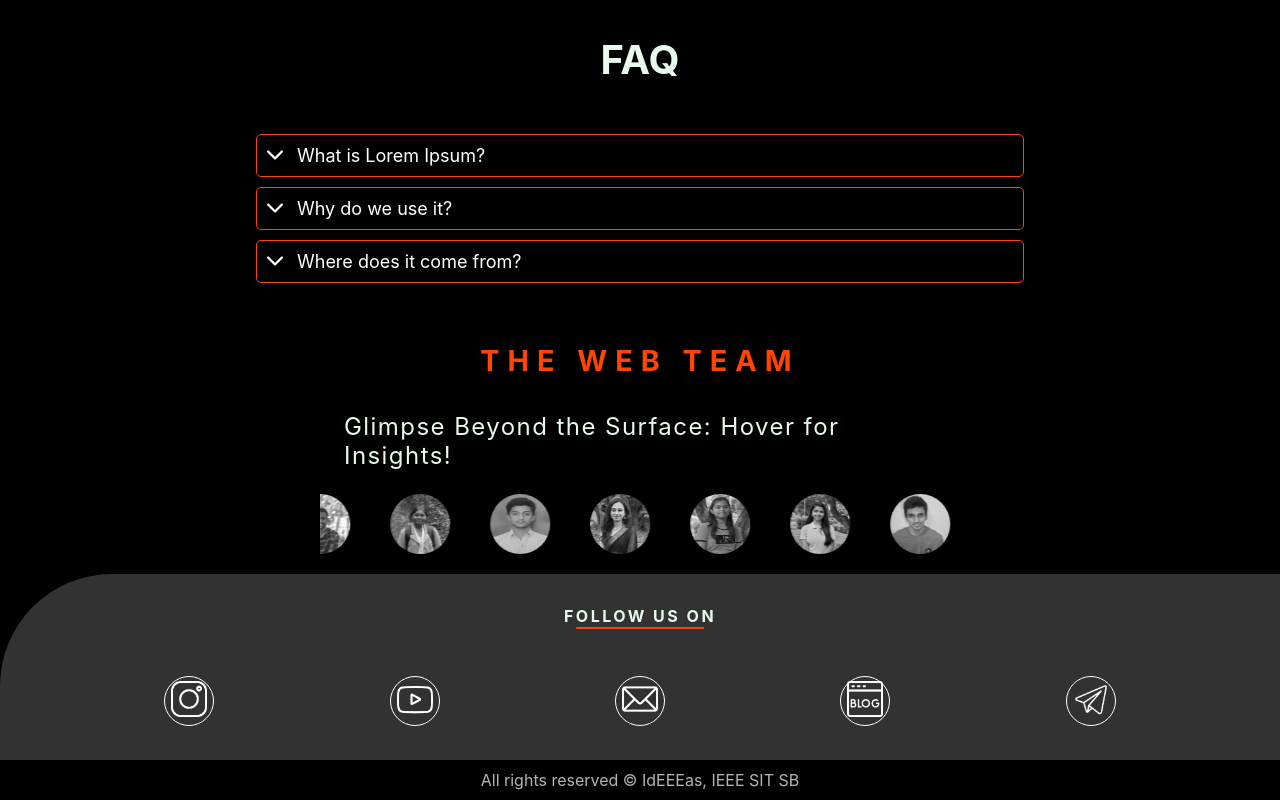
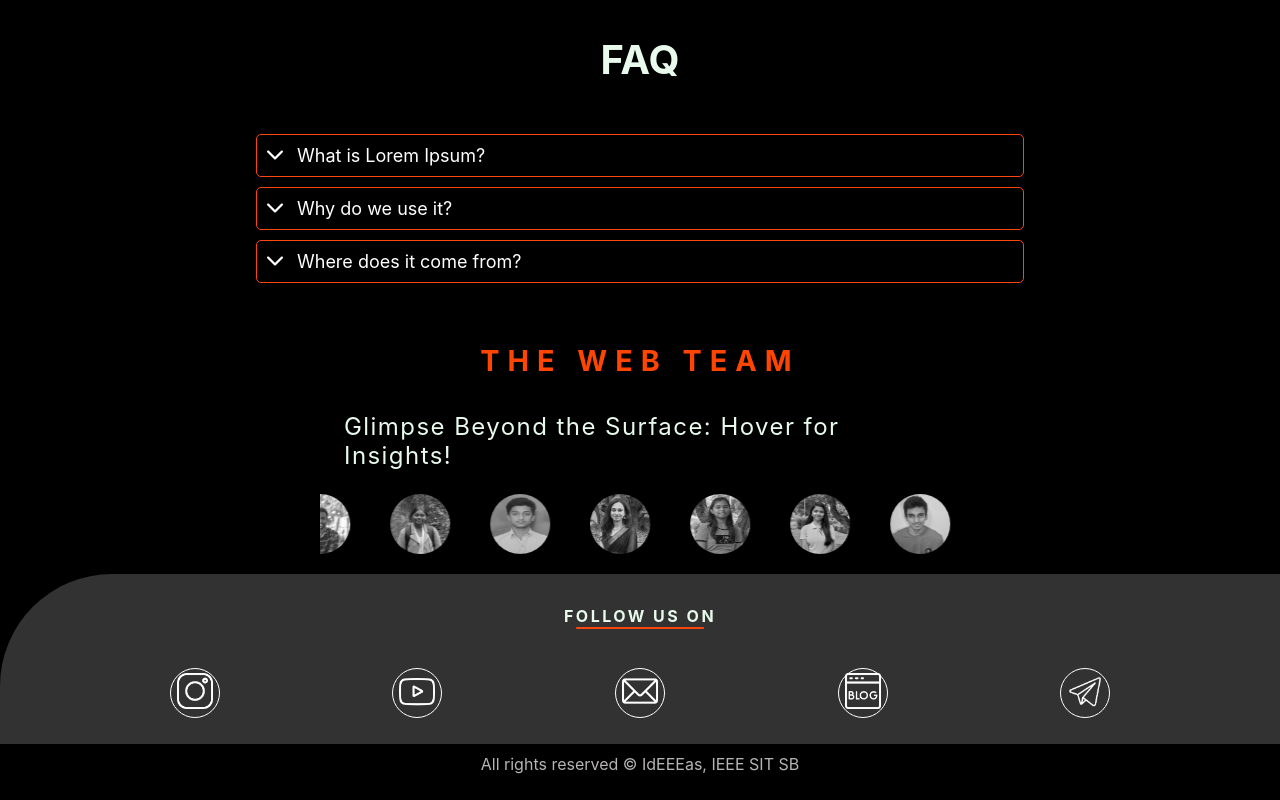
Before and after one commit to Muzaffarmoti/ideas-2k24, a React (Create React App) app in the folder frontend/: page / in a window 1280 px wide. Shown: the part 3072-3872 px from the top of the page. Built offline with nearby package versions, Linux system fonts and the light colour scheme.

Commit message:
pushing footer

```diff
--- a/frontend/src/Css/Footer.css
+++ b/frontend/src/Css/Footer.css
@@ -31,9 +31,10 @@
 }
 
 .con-icons {
-    margin: 1vh;
-    height: 4.55vh;
-    width: 4.5vh;
+    position: relative;
+    z-index: 2;
+    height: 4vh;
+    width: 4vh;
     transition: all .3s ease;
 }
 
```
